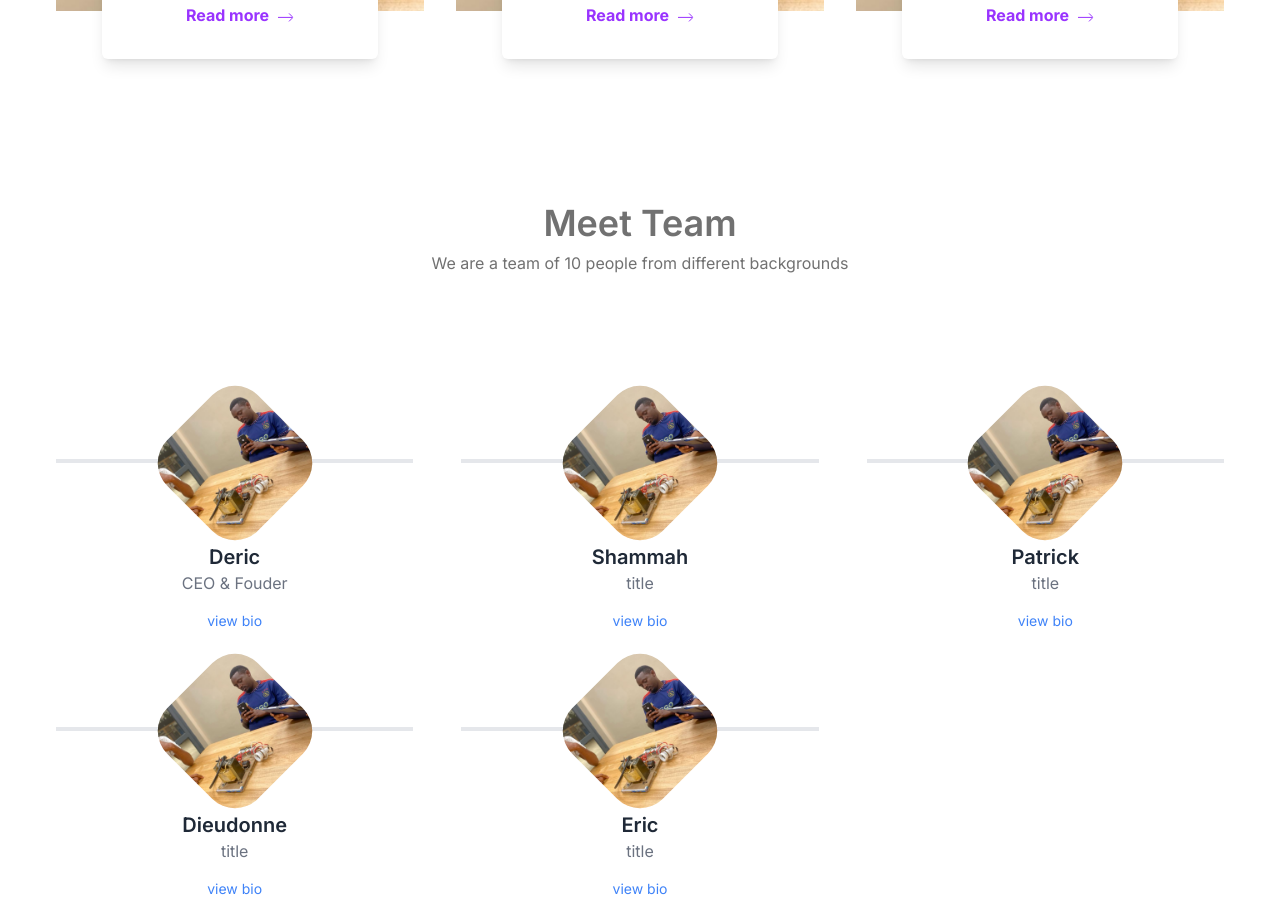
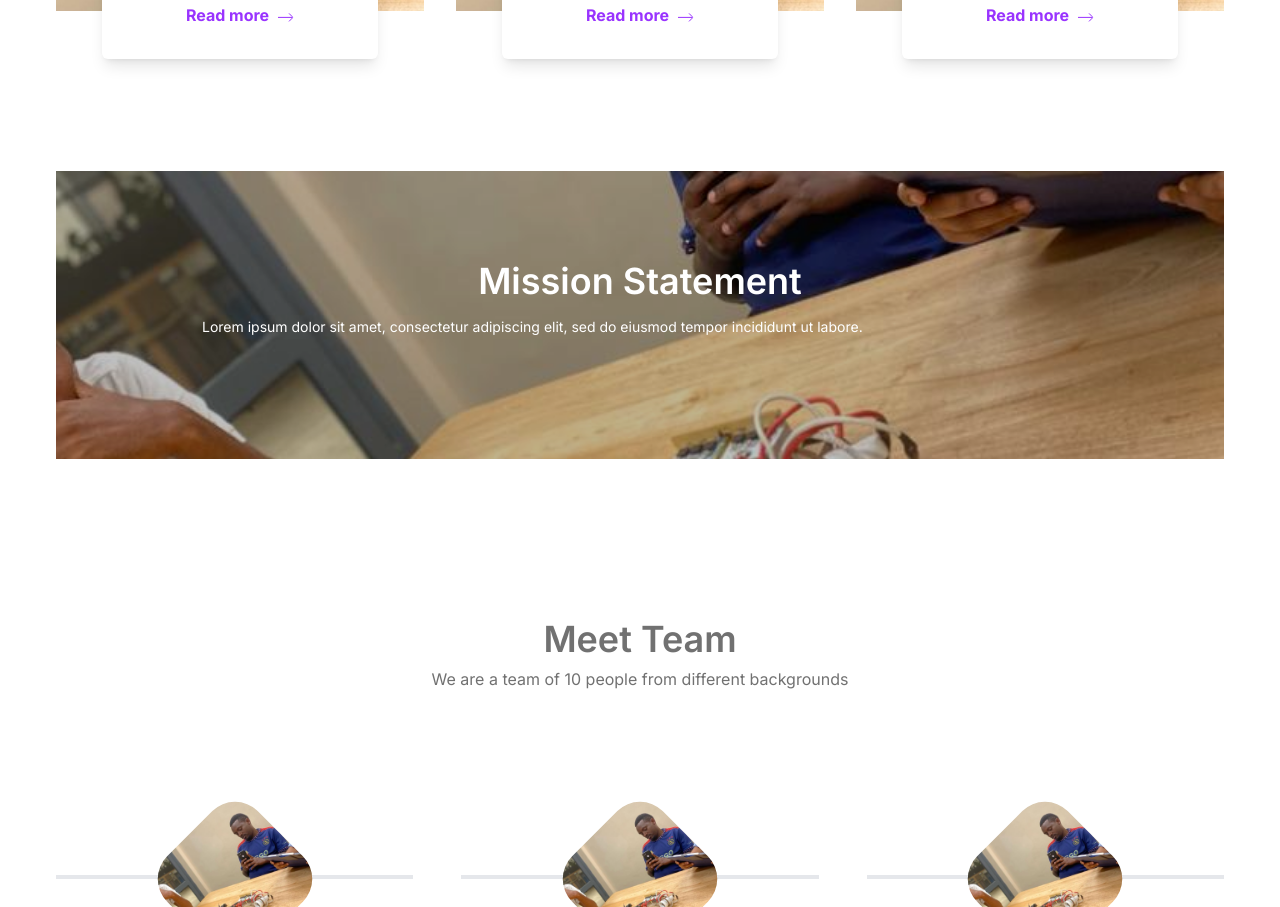
Before and after one commit to christianR15c/wavapower-website, a React (Vite) app: page / in a window 1280 px wide. Shown: the part 3092-3999 px from the top of the page. Built offline with nearby package versions, Linux system fonts and the light colour scheme.

Commit message:
ft: mission section added

```diff
--- a/src/App.jsx
+++ b/src/App.jsx
@@ -8,6 +8,7 @@ import Product from './components/Product';
 import Services from './components/Services';
 import Works from './components/Works';
 import Team from './components/Team';
+import Mission from './components/Mission';
 
 function App() {
   return (
@@ -18,6 +19,7 @@ function App() {
       <About />
       <Product />
       <Works />
+      <Mission />
       <Team />
       <BookDemo />
       <Footer />
--- /dev/null
+++ b/src/components/Mission.jsx
@@ -0,0 +1,27 @@
+import React from 'react';
+import banner2 from '../assets/wavapower2.jpg';
+
+const Mission = () => {
+  return (
+    <div className="md:px-14 px-4 py-16  mx-auto" id="mission">
+      <div className="flex h-72 justify-center items-center flex-col">
+        <div
+          style={{ backgroundImage: `url(${banner2})` }}
+          className={`w-full h-screen bg-cover bg-center`}
+        >
+          <div className="w-full h-full flex flex-col  justify-center items-center backdrop-brightness-75">
+            <h2 className="md:text-4xl text-xl text-white font-semibold mb-4">
+              Mission Statement
+            </h2>
+            <p className="md:w-3/4 text-sm text-white mb-8 mx-auto">
+              Lorem ipsum dolor sit amet, consectetur adipiscing elit, sed do
+              eiusmod tempor incididunt ut labore.
+            </p>
+          </div>
+        </div>
+      </div>
+    </div>
+  );
+};
+
+export default Mission;
--- a/src/components/Team.jsx
+++ b/src/components/Team.jsx
@@ -8,34 +8,39 @@ const Team = () => {
       name: 'Deric',
       title: 'CEO & Fouder',
       image: banner2,
+      link: 'https://www.linkedin.com/feed/',
     },
     {
       id: 2,
       name: 'Shammah',
       title: 'title',
       image: banner2,
+      link: 'https://www.linkedin.com/feed/',
     },
     {
       id: 3,
       name: 'Patrick',
       title: 'title',
       image: banner2,
+      link: 'https://www.linkedin.com/feed/',
     },
     {
       id: 4,
       name: 'Dieudonne',
       title: 'title',
       image: banner2,
+      link: 'https://www.linkedin.com/feed/',
     },
     {
       id: 5,
       name: 'Eric',
       title: 'title',
       image: banner2,
+      link: 'https://www.linkedin.com/feed/',
     },
   ];
   return (
-    <div className="md:px-14 px-4 py-16 max-w-screen-2xl mx-auto" id="services">
+    <div className="md:px-14 px-4 py-16 max-w-screen-2xl mx-auto" id="team">
       <div className="text-center my-8">
         <h2 className="text-4xl text-neutralGrey font-semibold mb-2">
           Meet Team
@@ -65,7 +70,12 @@ const Team = () => {
                 </h5>
                 <span className="text-gray-500">{teamMember.title}</span>
               </div>
-              <a href="#" className="block w-max mx-auto text-blue-500 text-sm">
+              <a
+                href={teamMember.link}
+                target="_blank"
+                className="block w-max mx-auto text-blue-500 text-sm"
+                rel="noreferrer"
+              >
                 view bio
               </a>
             </div>
```
